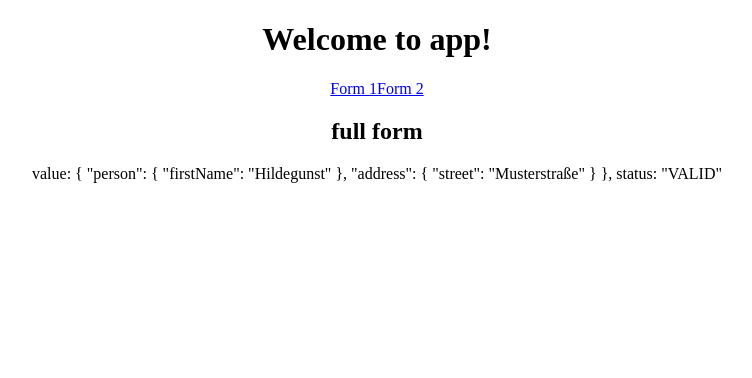
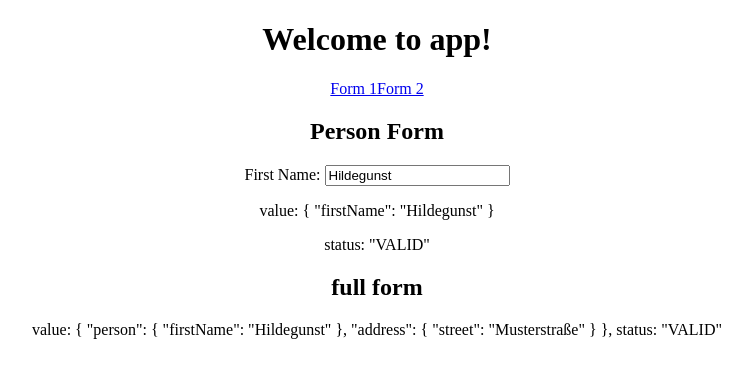
Before and after one commit to torstenwerner/angular-forms, an Angular app: page /form/0 in a window 1280 px wide. Before the commit this address led to /. Shown: the top 378 px of the page, without its empty margins (263-1015 px from the left). Built offline with nearby package versions, Linux system fonts and the light colour scheme.

Commit message:
use paramMap and service config

```diff
--- a/src/app/app-routing.module.ts
+++ b/src/app/app-routing.module.ts
@@ -4,9 +4,8 @@ import { NgModule } from '@angular/core';
 import { Form1Component } from './form1/form1.component';
 
 const routes: Routes = [
-  { path: '', redirectTo: '/form1', pathMatch: 'full' },
-  { path: 'form1', component: Form1Component },
-  { path: 'form2', component: Form2Component }
+  { path: '', redirectTo: '/form/0', pathMatch: 'full' },
+  { path: 'form/:id', component: Form1Component }
 ];
 
 @NgModule({
--- a/src/app/app.component.html
+++ b/src/app/app.component.html
@@ -5,8 +5,8 @@
   </h1>
 
   <nav>
-    <a routerLink="/form1">Form 1</a>
-    <a routerLink="/form2">Form 2</a>
+    <a routerLink="/form/0">Form 1</a>
+    <a routerLink="/form/1">Form 2</a>
   </nav>
   <form [formGroup]="fullform">
     <router-outlet></router-outlet>
--- a/src/app/form.service.ts
+++ b/src/app/form.service.ts
@@ -1,11 +1,11 @@
-import { FormBuilder, FormGroup } from '@angular/forms';
+import { FormControl, FormGroup } from '@angular/forms';
 import { Injectable } from '@angular/core';
 
 export class SubFormConfig {
   constructor(public formGroup: FormGroup,
     public title: string,
-    public label: string,
-    public formControlName) { }
+    public formControl: FormControl,
+    public label: string) { }
 }
 
 @Injectable()
@@ -15,22 +15,22 @@ export class FormService {
 
   subForms: Array<SubFormConfig>;
 
-  constructor(private formBuilder: FormBuilder) {
+  constructor() {
 
-    const person = this.formBuilder.group({
-      firstName: 'Hildegunst'
-    });
-    const address = this.formBuilder.group({
-      street: 'Musterstraße'
-    });
-    this.fullform = this.formBuilder.group({
+    const firstName = new FormControl('Hildegunst');
+    const person = new FormGroup({ firstName: firstName });
+
+    const street = new FormControl('Musterstraße');
+    const address = new FormGroup({ street: street });
+
+    this.fullform = new FormGroup({
       person: person,
       address: address
     });
 
     this.subForms = [
-      new SubFormConfig(person, 'Person Form', 'First Name', 'firstName'),
-      new SubFormConfig(address, 'Address Form', 'Street', 'street')
+      new SubFormConfig(person, 'Person Form', firstName, 'First Name'),
+      new SubFormConfig(address, 'Address Form', street, 'Street')
     ];
   }
 }
--- a/src/app/form1/form1.component.html
+++ b/src/app/form1/form1.component.html
@@ -2,7 +2,7 @@
 
 <div [formGroup]="formConfig.formGroup">
   <label>{{formConfig.label}}:
-    <input [formControlName]="formConfig.formControlName">
+    <input [formControl]="formConfig.formControl">
   </label>
 </div>
 
--- a/src/app/form1/form1.component.ts
+++ b/src/app/form1/form1.component.ts
@@ -1,3 +1,4 @@
+import { ActivatedRoute } from '@angular/router';
 import { FormBuilder, FormControl, FormGroup } from '@angular/forms';
 import { Component, Input, OnInit, ViewEncapsulation } from '@angular/core';
 import { FormService, SubFormConfig } from '../form.service';
@@ -10,14 +11,16 @@ import { FormService, SubFormConfig } from '../form.service';
 })
 export class Form1Component implements OnInit {
 
-  id = 0;
   formConfig: SubFormConfig;
 
-  constructor(private formService: FormService) {
-    this.formConfig = this.formService.subForms[this.id];
-  }
+  constructor(private formService: FormService,
+    private route: ActivatedRoute) { }
 
   ngOnInit() {
+    this.route.paramMap.subscribe(paramMap => {
+      const id = +paramMap.get('id');
+      this.formConfig = this.formService.subForms[id];
+    });
   }
 
 }
```
